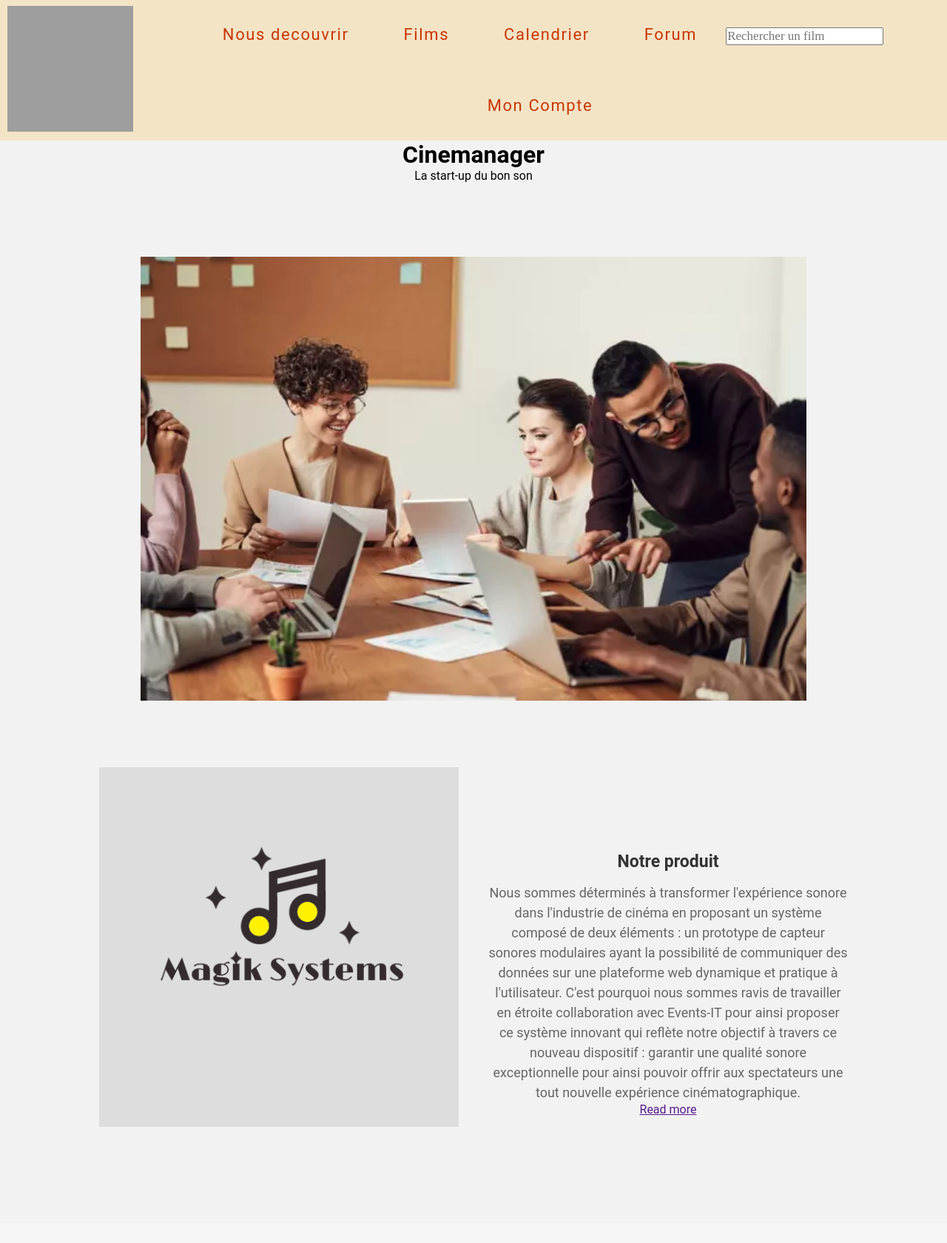
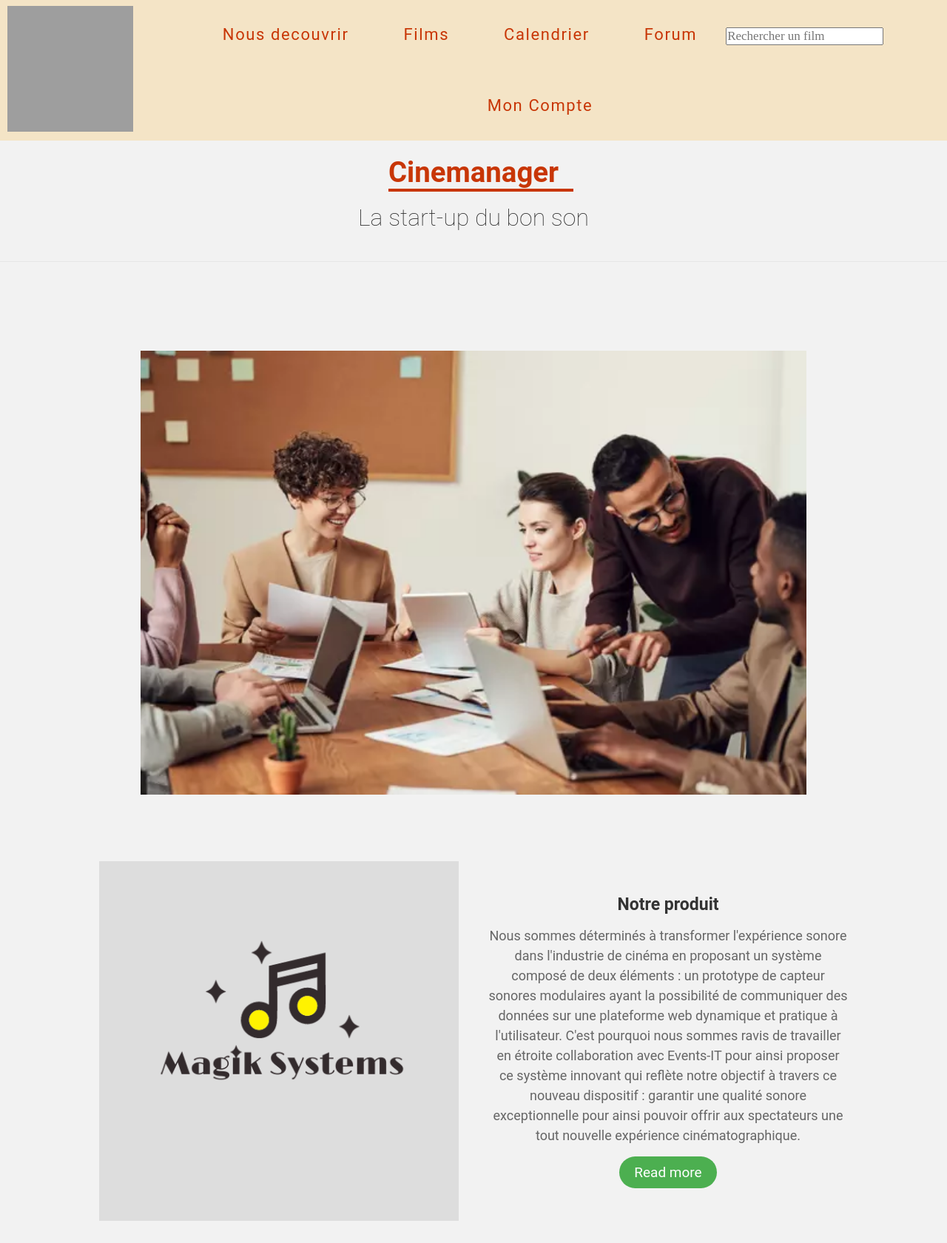
Before and after one commit to nanino19/Projet-App, a PHP site: page /Nousdecouvrir.html in a window 1280 px wide. Shown: the whole page at 74% size. Before the commit the page ends 1523 px from the top, so only its background shows below. Run offline with PHP 8.4, Linux system fonts and the light colour scheme; some web fonts are replaced; grey boxes are pictures that could not be loaded.

Commit message:
page alexis

```diff
--- a/Nousdecouvrir.html
+++ b/Nousdecouvrir.html
@@ -27,10 +27,12 @@
 
 	</nav>
 </div>
-<div classe="heading">
-	<h1> Cinemanager</h1>
-	<p> La start-up du bon son</p>
-</div>
+<section id="blog">
+	<div class="blog-heading">
+		<h2>Cinemanager</h2>
+		<h3>La start-up du bon son</h3>
+	</div>
+</section>
 <div class="wrapper">
 	<div class="image">
 		<img src="travail-de-groupe.webp">
@@ -54,8 +56,10 @@
 			avec Events-IT pour ainsi proposer ce système innovant qui reflète notre objectif à travers ce nouveau
 			dispositif : garantir une qualité sonore exceptionnelle pour ainsi pouvoir offrir aux spectateurs une
 			tout nouvelle expérience cinématographique. </p>
-			<a href="" class="Read more">Read more </a>
+			<div class="button">
+				Read more
 			</div>
+		</div>
 	</section>
 </div>
 
--- a/nousdecouvrir.css
+++ b/nousdecouvrir.css
@@ -1,3 +1,68 @@
+*{
+    margin: 0px;
+    padding: 0px;
+    box-sizing: border-box;
+    font-family: 'Roboto', sans-serif ;
+}
+
+body{
+    margin: 0px;
+    padding: 0px;
+    background-color: #f2f2f2;
+    font-family: 'Roboto', sans-serif ;
+}
+
+a{
+    text-decoration: none;
+}
+
+ul{
+    list-style-type: none;
+}
+
+
+
+#blog{
+    display: flex;
+    justify-content: center;
+    align-items: center;
+    flex-direction: column;
+    text-align: center;
+    padding: 40px;
+    border-bottom: 1px solid rgba(0, 0, 0, 0.05);
+}
+
+.blog-heading{
+    display: flex;
+    justify-content: center;
+    align-items: center;
+    flex-direction: column;
+}
+
+.blog-heading h2{
+    font-size: 2.4rem;
+    color: #C83606;
+    font-weight: 600;
+    margin-bottom: 20px;
+}
+
+.blog-heading h3{
+    font-size: 2rem;
+    color: #2b2b2b;
+    font-weight: 200;
+}
+
+
+.blog-heading h2::after{
+    content: "";
+    position: absolute;
+    width: 250px;
+    height: 4px;
+    display: block;
+    margin: 0 auto;
+    background-color: #C83606;
+}
+
 .wrapper{
     width: 100%;
     height: 100vh;
@@ -43,7 +108,7 @@
 
 .content h1{
     font-size: 55px;
-    color: #c83606;
+    color: #fff  ;
     margin-bottom: 15px;
 }
 
@@ -62,53 +127,9 @@
 }
 
 
-*{
-    margin: 0px;
-    padding: 0px;
-    box-sizing: border-box;
-    font-family: 'Roboto', sans-serif ;
-}
-
-body{
-    background-color: #f2f2f2;
-}
-
-.heading{
-    width: 90%;
-    display: flex;
-    justify-content: center;
-    align-items: center;
-    flex-direction: column;
-    text-align: center;
-    margin: 20px auto;
-}
-
-.heading h1{
-    font-size: 50px;
-    color: #000;
-    margin-bottom: 25px;
-    position: relative;
-}
-
-.heading h1::after{
-    content:"";
-    position: absolute;
-    width: 100%;
-    height: 4px;
-    display: block;
-    margin: 0 auto;
-    background-color: #4caf50;
-}
-
-.heading p{
-    font-size: 18px;
-    color: #666;
-    margin-bottom: 35px;
-}
-
 .container{
     width: 90%;
-    margin: 0 auto;
+    margin: 0px auto;
     padding: 10px 20px;
 }
 .about{
@@ -128,8 +149,7 @@ body{
     max-width: 100%;
     height: auto;
     display: block;
-    transition: 0.5s ease;
-    margin-bottom: 100px;
+    transition: 1s ease;
 }
 
 .about-image:hover img{
@@ -152,7 +172,7 @@ body{
     color: #666;
 }
 
-.about-content .read-more{
+.about-content .button{
     display: inline-block;
     padding: 10px 20px;
     background-color: #4caf50;
@@ -164,7 +184,7 @@ body{
     transition: 0.3s ease;
 }
 
-.about-content .read-more:hover{
+.about-content .button:hover{
     background-color: #3e8e41;
 }
 
```
